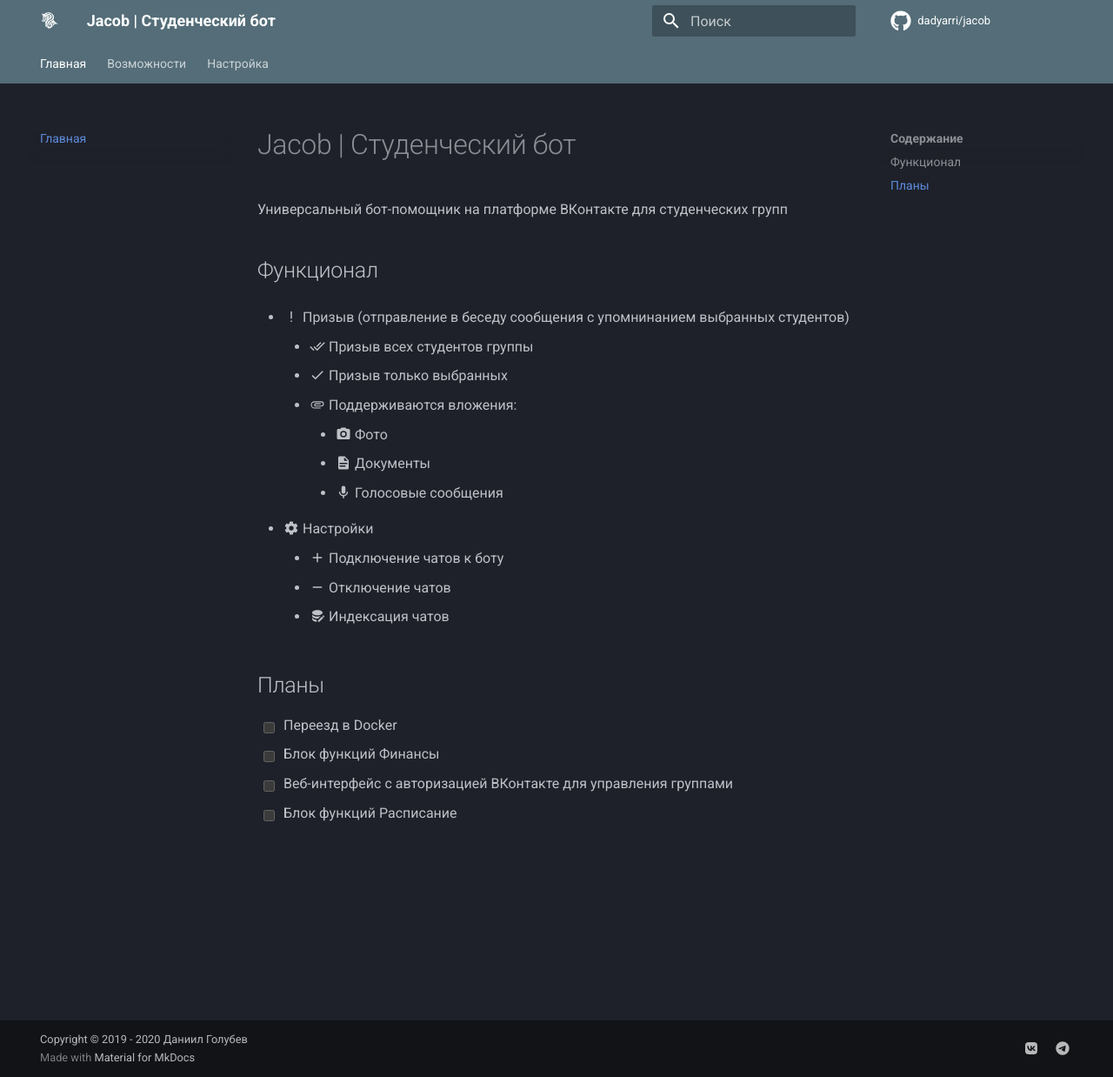
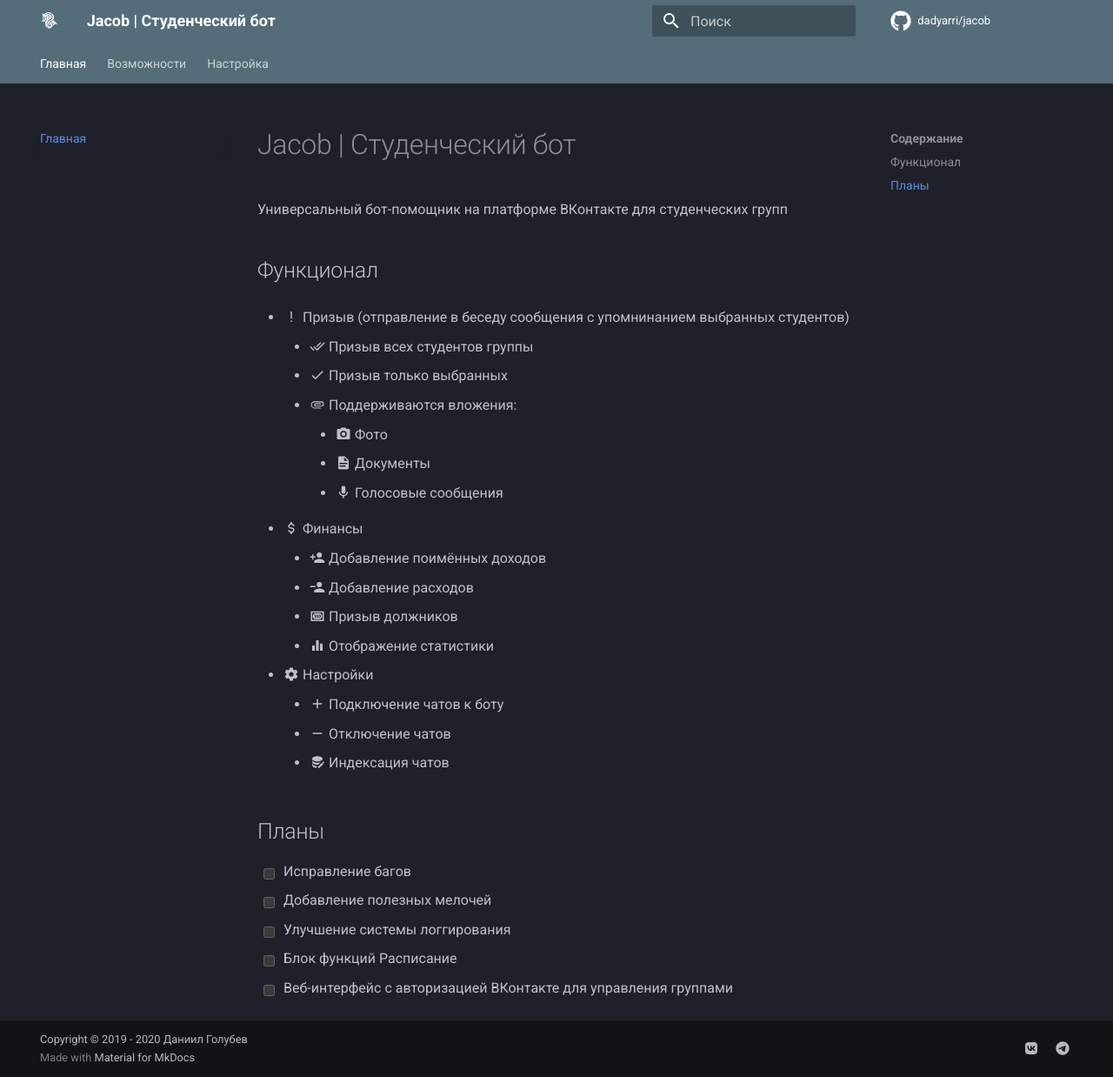
Before and after one commit to uni-jacob/jacob, an MkDocs documentation site: the page built from docs/index.md, in a window 1280 px wide and 1238 px high. Shown: the whole window at 87% size. Built offline with MkDocs 1.6.1 and Material for MkDocs 9.7.7, drawn with Linux system fonts in a browser that asks for light colours; comment, search, counter and statistics services are not loaded.

Commit message:
:memo: Update index page of docs.

```diff
--- a/docs/index.md
+++ b/docs/index.md
@@ -16,6 +16,12 @@
         - :material-file-document: Документы
         - :material-microphone: Голосовые сообщения
 
+- :material-currency-usd: Финансы
+    - :material-account-plus: Добавление поимённых доходов
+    - :material-account-minus: Добавление расходов
+    - :material-cash-100: Призыв должников
+    - :material-equalizer: Отображение статистики
+
 - :material-cog: Настройки
     - :material-plus: Подключение чатов к боту
     - :material-minus: Отключение чатов
@@ -23,7 +29,8 @@
 
 ## Планы
 
-- [ ] Переезд в Docker
-- [ ] Блок функций Финансы
+- [ ] Исправление багов
+- [ ] Добавление полезных мелочей
+- [ ] Улучшение системы логгирования
+- [ ] Блок функций Расписание
 - [ ] Веб-интерфейс с авторизацией ВКонтакте для управления группами
-- [ ] Блок функций Расписание
```
